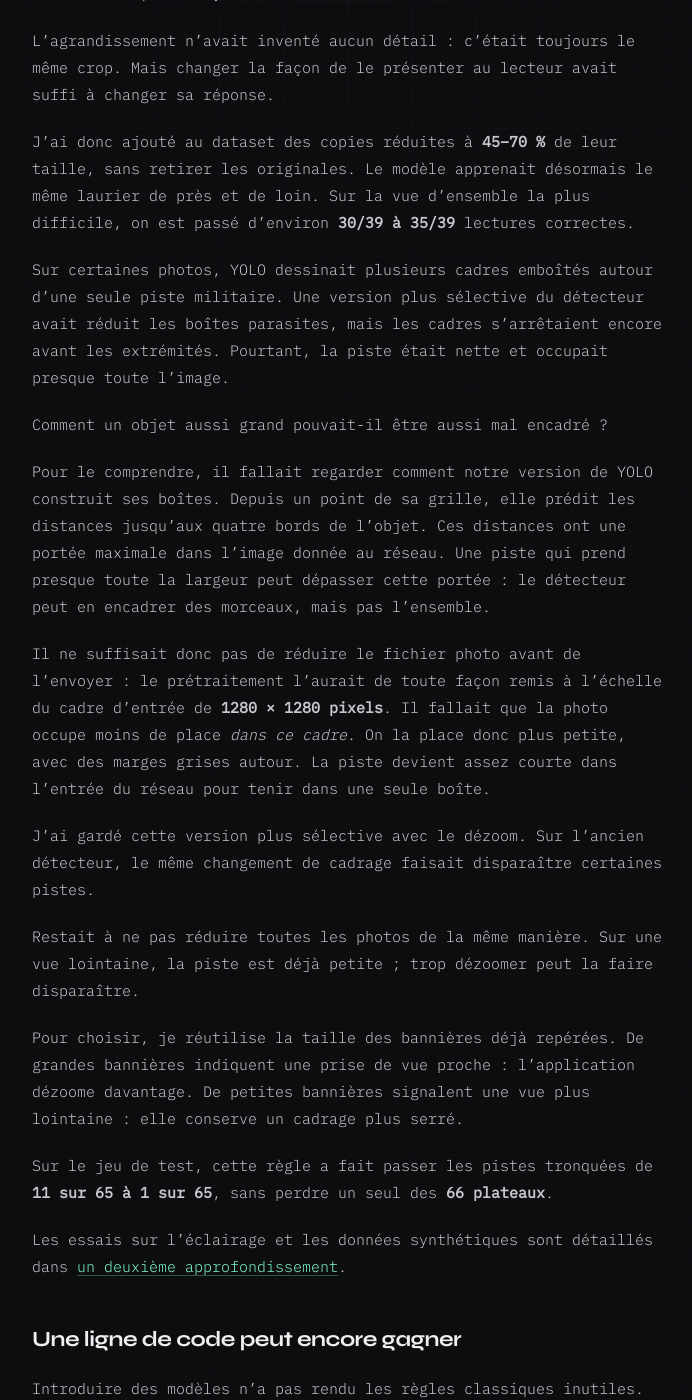
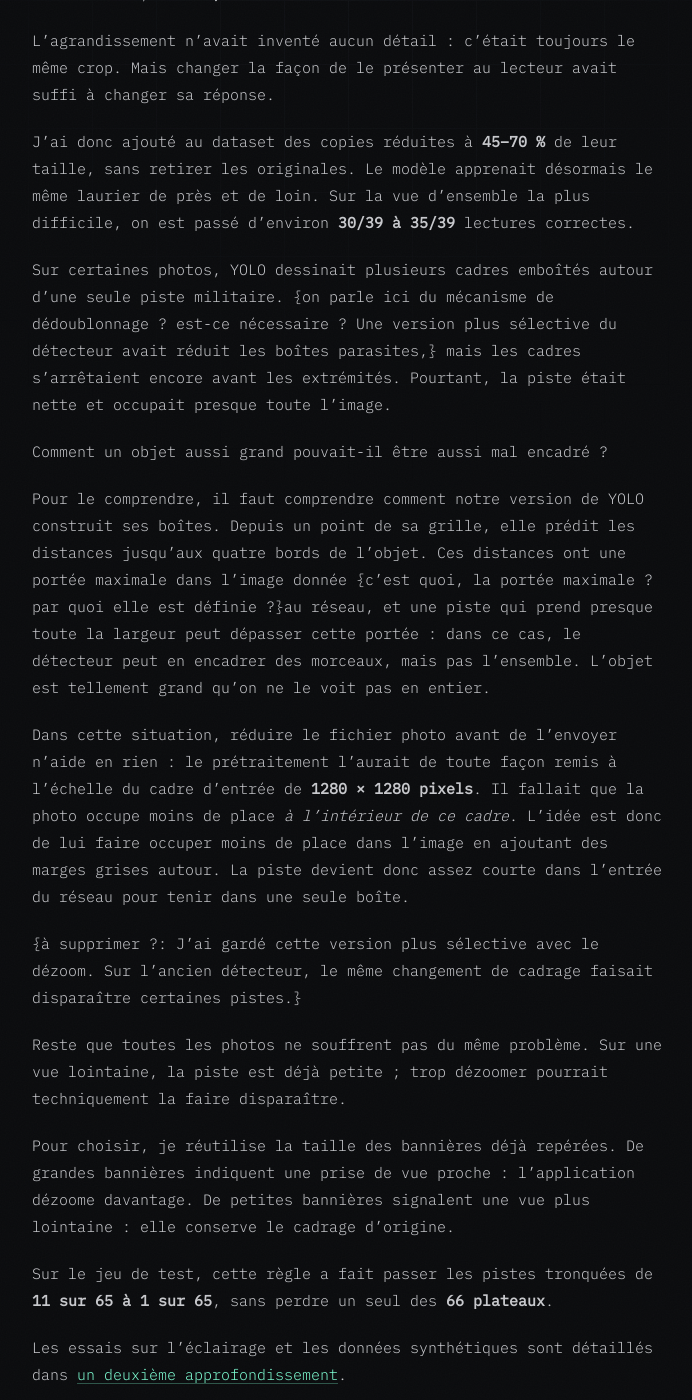
Before and after one commit to salfab/seesharpch, a Jekyll site: the page built from _posts/2026-07-17-7-wonders-un-seul.md, in a window 1280 px wide and 1400 px high, scrolled down 18370 px. Shown: the whole window, without its empty margins (292-984 px from the left). Built offline with Jekyll 4.4.1, drawn with Linux system fonts in a browser that asks for light colours.

Commit message:
réécriture de la taille qui compte

```diff
--- a/_posts/2026-07-17-7-wonders-un-seul.md
+++ b/_posts/2026-07-17-7-wonders-un-seul.md
@@ -266,19 +266,19 @@ L'agrandissement n'avait inventé aucun détail : c'était toujours le même cro
 
 J'ai donc ajouté au dataset des copies réduites à **45–70 %** de leur taille, sans retirer les originales. Le modèle apprenait désormais le même laurier de près et de loin. Sur la vue d'ensemble la plus difficile, on est passé d'environ **30/39 à 35/39** lectures correctes.
 
-Sur certaines photos, YOLO dessinait plusieurs cadres emboîtés autour d'une seule piste militaire. Une version plus sélective du détecteur avait réduit les boîtes parasites, mais les cadres s'arrêtaient encore avant les extrémités. Pourtant, la piste était nette et occupait presque toute l'image.
+Sur certaines photos, YOLO dessinait plusieurs cadres emboîtés autour d'une seule piste militaire. {on parle ici du mécanisme de dédoublonnage ? est-ce nécessaire ? Une version plus sélective du détecteur avait réduit les boîtes parasites,} mais les cadres s'arrêtaient encore avant les extrémités. Pourtant, la piste était nette et occupait presque toute l'image.
 
 Comment un objet aussi grand pouvait-il être aussi mal encadré ?
 
-Pour le comprendre, il fallait regarder comment notre version de YOLO construit ses boîtes. Depuis un point de sa grille, elle prédit les distances jusqu'aux quatre bords de l'objet. Ces distances ont une portée maximale dans l'image donnée au réseau. Une piste qui prend presque toute la largeur peut dépasser cette portée : le détecteur peut en encadrer des morceaux, mais pas l'ensemble.
+Pour le comprendre, il faut comprendre comment notre version de YOLO construit ses boîtes. Depuis un point de sa grille, elle prédit les distances jusqu'aux quatre bords de l'objet. Ces distances ont une portée maximale dans l'image donnée {c'est quoi, la portée maximale ? par quoi elle est définie ?}au réseau, et une piste qui prend presque toute la largeur peut dépasser cette portée : dans ce cas, le détecteur peut en encadrer des morceaux, mais pas l'ensemble. L'objet est tellement grand qu'on ne le voit pas en entier.
 
-Il ne suffisait donc pas de réduire le fichier photo avant de l'envoyer : le prétraitement l'aurait de toute façon remis à l'échelle du cadre d'entrée de **1280 × 1280 pixels**. Il fallait que la photo occupe moins de place *dans ce cadre*. On la place donc plus petite, avec des marges grises autour. La piste devient assez courte dans l'entrée du réseau pour tenir dans une seule boîte.
+Dans cette situation, réduire le fichier photo avant de l'envoyer n'aide en rien : le prétraitement l'aurait de toute façon remis à l'échelle du cadre d'entrée de **1280 × 1280 pixels**. Il fallait que la photo occupe moins de place *à l'intérieur de ce cadre*. L'idée est donc de lui faire occuper moins de place dans l'image en ajoutant des marges grises autour. La piste devient donc assez courte dans l'entrée du réseau pour tenir dans une seule boîte.
 
-J'ai gardé cette version plus sélective avec le dézoom. Sur l'ancien détecteur, le même changement de cadrage faisait disparaître certaines pistes.
+{à supprimer ?: J'ai gardé cette version plus sélective avec le dézoom. Sur l'ancien détecteur, le même changement de cadrage faisait disparaître certaines pistes.}
 
-Restait à ne pas réduire toutes les photos de la même manière. Sur une vue lointaine, la piste est déjà petite ; trop dézoomer peut la faire disparaître.
+Reste que toutes les photos ne souffrent pas du même problème. Sur une vue lointaine, la piste est déjà petite ; trop dézoomer pourrait techniquement la faire disparaître.
 
-Pour choisir, je réutilise la taille des bannières déjà repérées. De grandes bannières indiquent une prise de vue proche : l'application dézoome davantage. De petites bannières signalent une vue plus lointaine : elle conserve un cadrage plus serré.
+Pour choisir, je réutilise la taille des bannières déjà repérées. De grandes bannières indiquent une prise de vue proche : l'application dézoome davantage. De petites bannières signalent une vue plus lointaine : elle conserve le cadrage d'origine.
 
 Sur le jeu de test, cette règle a fait passer les pistes tronquées de **11 sur 65 à 1 sur 65**, sans perdre un seul des **66 plateaux**.
 
```
